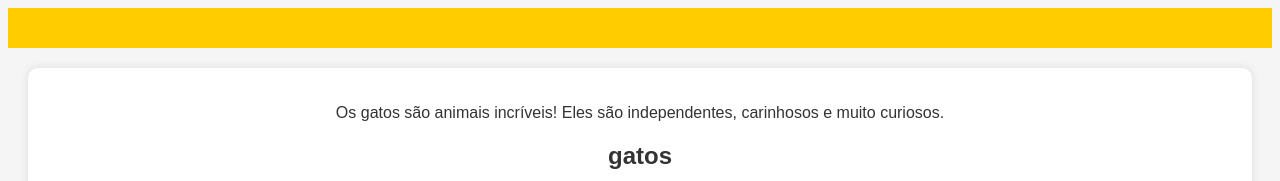
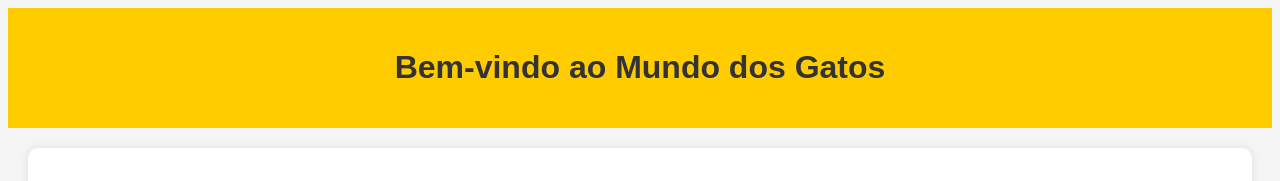
Before and after one commit to 1troll15/ff, a plain HTML site: page index.html in a window 1280 px wide. Shown: the top 181 px of the page. Drawn offline with Linux system fonts and the light colour scheme.

Commit message:
mudança de cabeçalho

```diff
--- a/index.html
+++ b/index.html
@@ -8,7 +8,7 @@
 </head>
 <body>
     <header>
-
+        <h1>Bem-vindo ao Mundo dos Gatos</h1>
     </header>
     <section>
         <p>Os gatos são animais incríveis! Eles são independentes, carinhosos e muito curiosos.</p>
```
